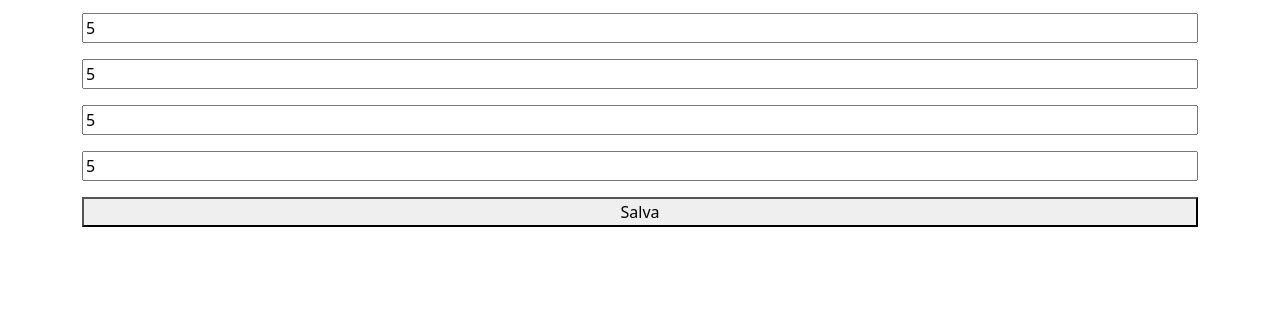
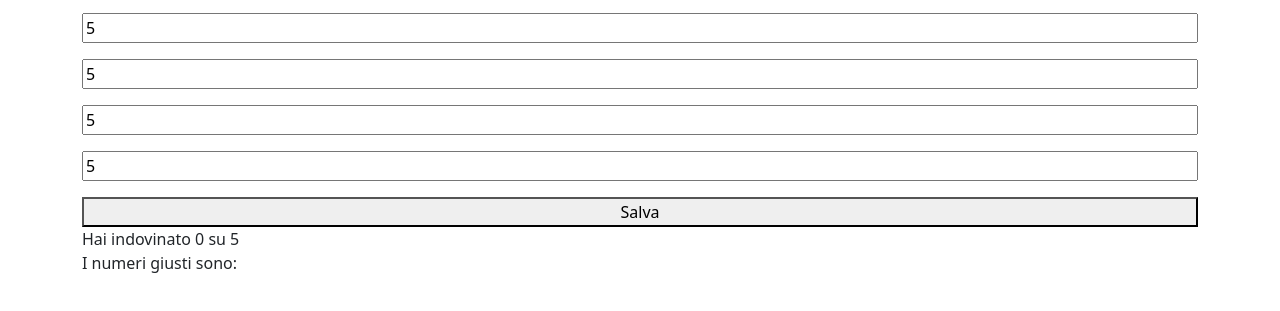
Before and after one commit to maksbernatskyy/js-simon, a plain HTML site: page index.html in a window 1280 px wide. Both pictures are taken after typing "5", "5", "5", "5", "5" into the empty fields and a click on the button "Salva". Shown: the part 151-462 px from the top of the page. Drawn offline with nearby package versions, Linux system fonts and the light colour scheme.

Commit message:
push results in page

```diff
--- a/assets/main.js
+++ b/assets/main.js
@@ -63,6 +63,12 @@ const numbers4Field = document.getElementById("number4");
 // Quinto numero dell'utente
 const numbers5Field = document.getElementById("number5");
 
+// Contatore numeri giusti in pagina
+const counterPage = document.getElementById('counter-check')
+
+// Numeri giusti in pagina
+const numPage = document.getElementById('num-check')
+
 // ====================================================================
 // ====================================================================
 
@@ -127,10 +133,10 @@ form.addEventListener("submit", (event) => {
   }
 
   // Mostro quanti numeri sono corretti
-  console.log(checkCounter);
+  counterPage.innerHTML = `Hai indovinato ${checkCounter} su 5`
 
   // Mostro quali numeri sono corretti
-  console.log(checkNumbers);
+  numPage.innerHTML= `I numeri giusti sono: ${checkNumbers}`
 });
 
 /* Verifica correttezza numeri */
--- a/index.html
+++ b/index.html
@@ -41,6 +41,10 @@
                     <input id="number5" type="number" placeholder="Inserisci un numero" required>
                     <button type="submit">Salva</button>
                 </div>
+                <div id="solution">
+                    <span class="d-block" id="counter-check"></span>
+                    <span id="num-check"></span>
+                </div>
             </form>
         </main>
 
```
